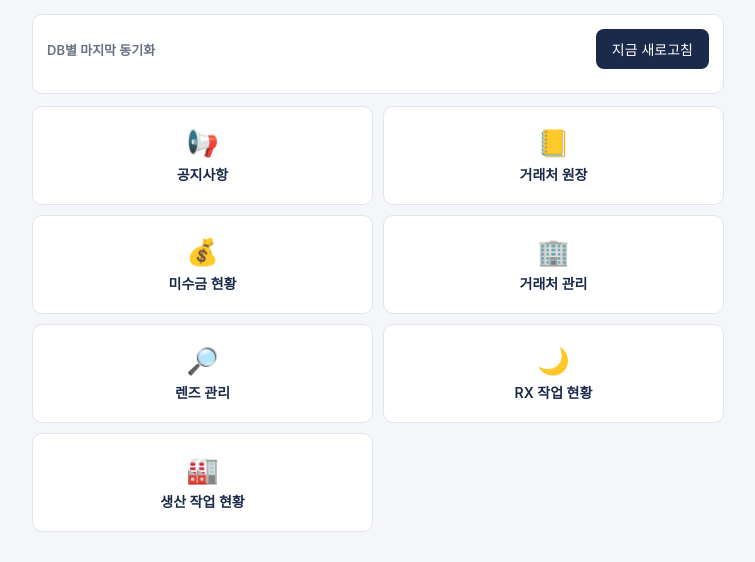
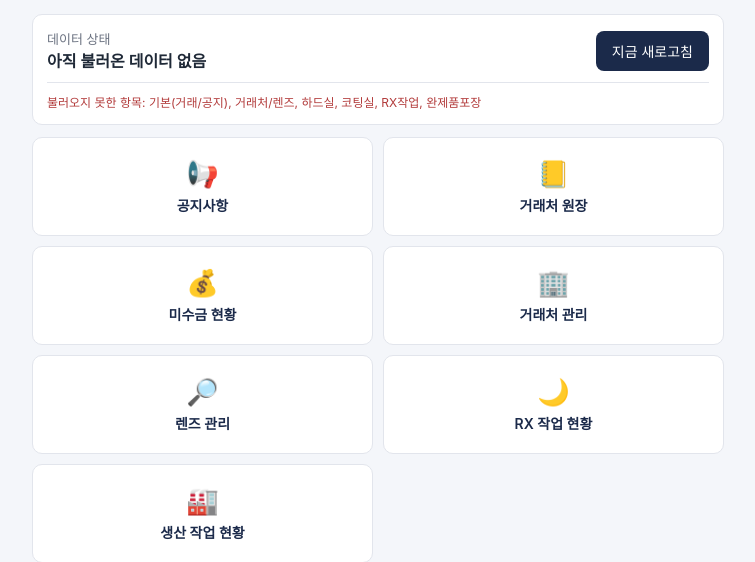
Before and after one commit to hyunni26/JLMS-APP, a Flask app: page / in a window 1280 px wide. Shown: the part 48-610 px from the top of the page, without its empty margins (262-1017 px from the left). Run offline with Flask 3, Linux system fonts and the light colour scheme; the visitor is signed in with stand-in values (Sample User, id 1).

Commit message:
Update dashboard.html
style: 대시보드 DB 동기화 표시를 요약형으로 단순화

- 6개 개별 시각 표 → "6종 불러오기 완료" 한 줄 + 최신 기준시각
- 누락된 DB가 있을 때만 그 이름을 아래에 표시

```diff
--- a/templates/dashboard.html
+++ b/templates/dashboard.html
@@ -1,22 +1,25 @@
 {% extends "base.html" %}
 {% block content %}
 <div class="card">
-  <div style="display:flex; justify-content:space-between; align-items:center; margin-bottom:10px;">
-    <div style="font-size:13px; color:var(--text-light); font-weight:600;">DB별 마지막 동기화</div>
+  <div style="display:flex; justify-content:space-between; align-items:center;">
+    <div>
+      <div style="font-size:13px; color:var(--text-light);">데이터 상태</div>
+      {% if all_synced %}
+      <div style="font-weight:600;">6종 데이터 불러오기 완료</div>
+      <div style="font-size:12px; color:var(--text-light); margin-top:2px;">{{ last_synced }} 기준</div>
+      {% else %}
+      <div style="font-weight:600;">아직 불러온 데이터 없음</div>
+      {% endif %}
+    </div>
     <form method="post" action="{{ url_for('sync_db') }}" id="syncForm" onsubmit="return startSync()">
       <button type="submit" class="btn" id="syncBtn">지금 새로고침</button>
     </form>
   </div>
-  <table style="width:100%; font-size:13px;">
-    {% for r in sync_rows %}
-    <tr>
-      <td style="padding:4px 0; color:var(--text-light);">{{ r.label }}</td>
-      <td style="padding:4px 0; text-align:right; font-weight:600;">
-        {{ r.synced or "아직 불러온 데이터 없음" }}
-      </td>
-    </tr>
-    {% endfor %}
-  </table>
+  {% if missing %}
+  <div style="margin-top:10px; padding-top:10px; border-top:1px solid var(--border); font-size:12px; color:#b23b3b;">
+    불러오지 못한 항목: {{ missing|join(', ') }}
+  </div>
+  {% endif %}
 </div>
 
 <div id="syncOverlay" style="display:none; position:fixed; inset:0; background:rgba(27,42,74,0.55);
```
